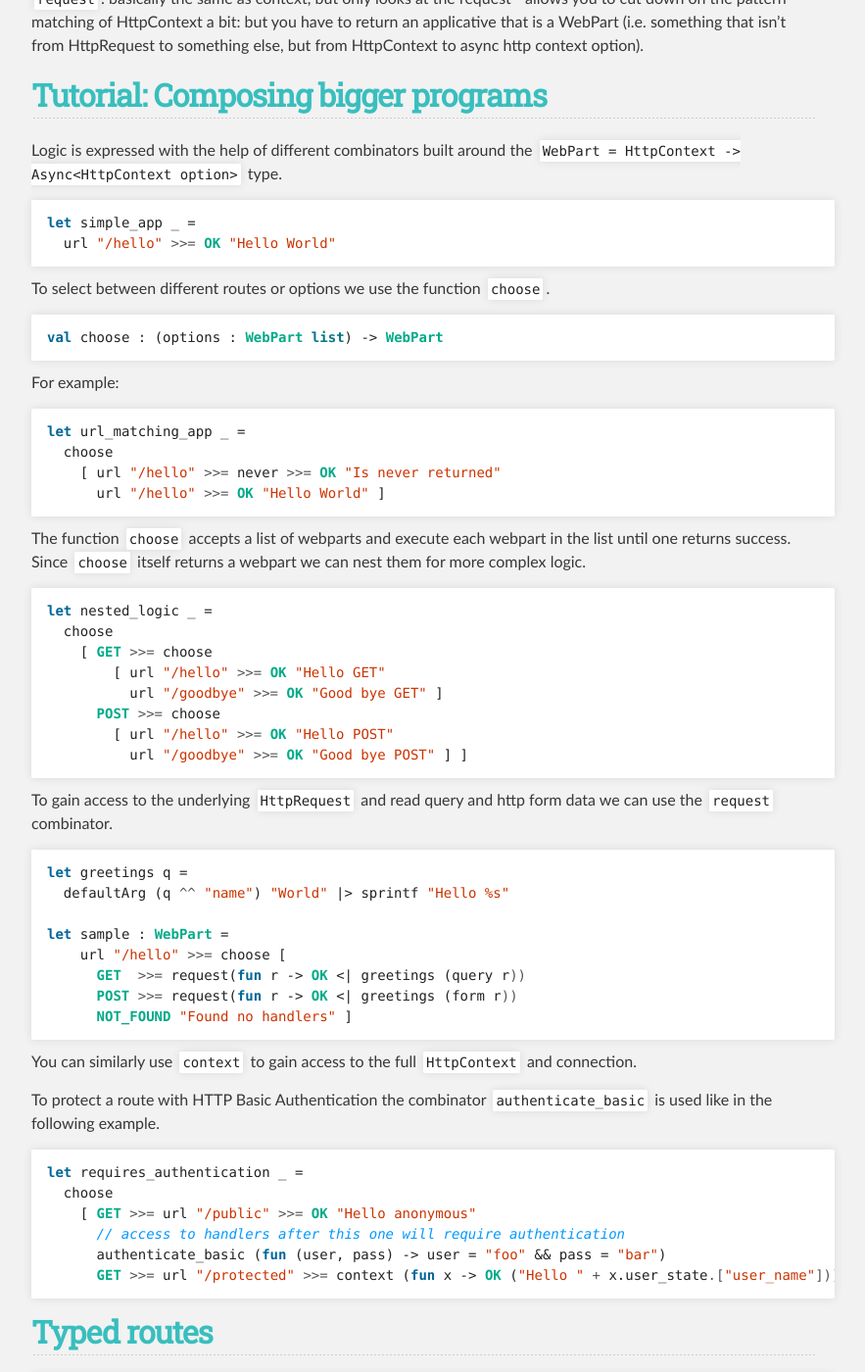
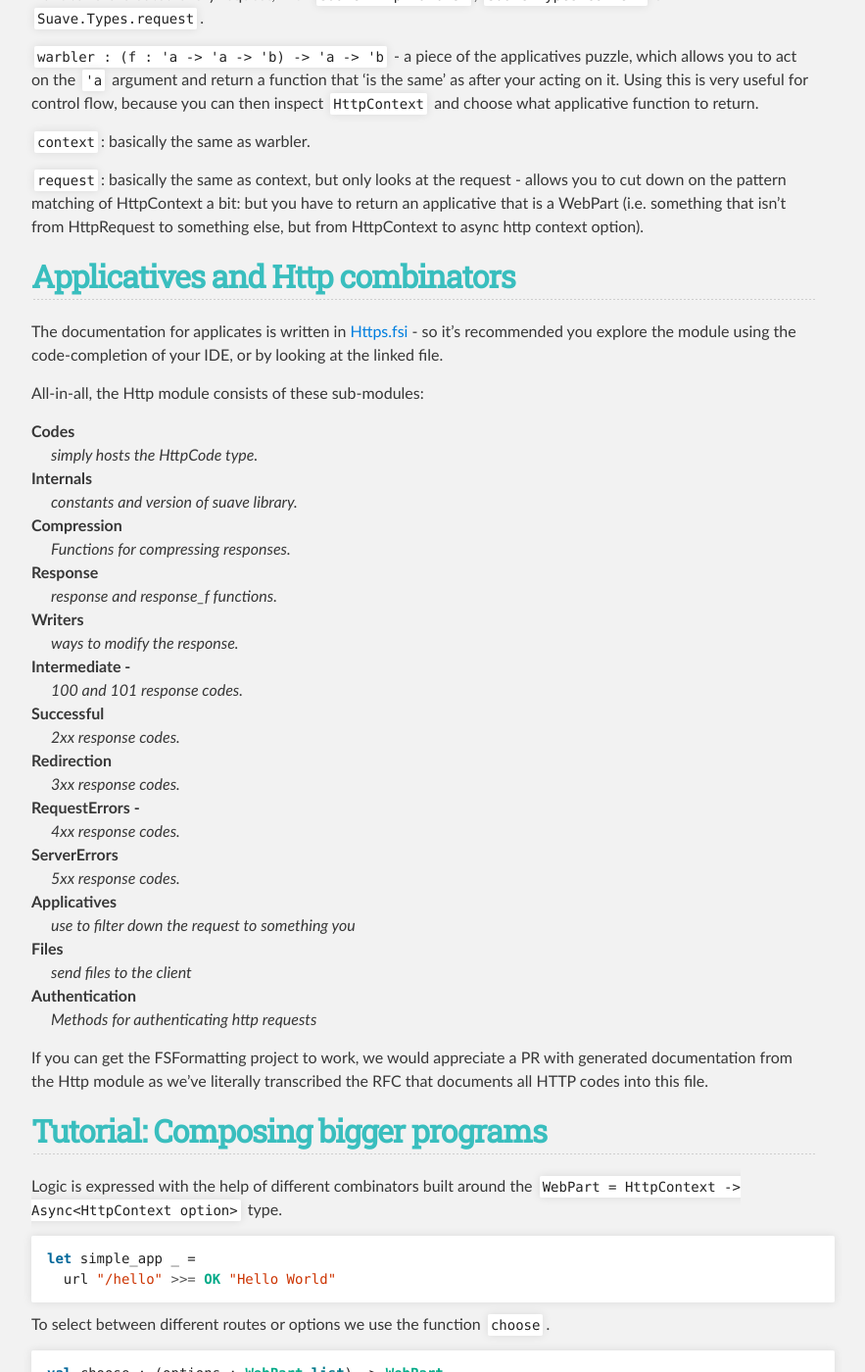
Before and after one commit to SuaveIO/suave, a Jekyll site: the page built from index.md, in a window 1280 px wide and 1400 px high, scrolled down 2166 px. Shown: the whole window at 98% size, without its empty margins (208-1091 px from the left). Built offline with Jekyll 4.4.1, drawn with Linux system fonts in a browser that asks for light colours; some of the changed text lies outside the part shown.

Commit message:
docs on Http module

```diff
--- a/_includes/content.md
+++ b/_includes/content.md
@@ -21,6 +21,13 @@ To install Suave, run the following command in the
 
 {% highlight dosbatch %}
 PM> Install-Package Suave
+{% endhighlight %}
+
+Or with Paket in paket.dependencies:
+
+{% highlight dosbatch %}
+source https://nuget.org/api/v2
+nuget Suave 0.16.0
 {% endhighlight %}
 
 Tutorial: Hello World!
@@ -91,6 +101,49 @@ you to cut down on the pattern matching of HttpContext a bit: but you have to
 return an applicative that is a WebPart (i.e. something that isn't from
 HttpRequest to something else, but from HttpContext to async http context
 option).
+
+Applicatives and Http combinators
+---------------------------------
+
+The documentation for applicates is written in
+[Https.fsi](https://github.com/SuaveIO/suave/blob/master/Suave/Http.fsi) - so
+it's recommended you explore the module using the code-completion of your IDE,
+or by looking at the linked file.
+
+All-in-all, the Http module consists of these sub-modules:
+
+<dl>
+<dt>Codes</dt>
+<dd>simply hosts the HttpCode type.</dd>
+<dt>Internals</dt>
+<dd>constants and version of suave library.</dd>
+<dt>Compression</dt>
+<dd>Functions for compressing responses.</dd>
+<dt>Response</dt>
+<dd>response and response_f functions.</dd>
+<dt>Writers</dt>
+<dd>ways to modify the response.</dd>
+<dt>Intermediate - </dt>
+<dd>100 and 101 response codes.</dd>
+<dt>Successful</dt>
+<dd>2xx response codes.</dd>
+<dt>Redirection</dt>
+<dd>3xx response codes.</dd>
+<dt>RequestErrors - </dt>
+<dd>4xx response codes.</dd>
+<dt>ServerErrors</dt>
+<dd>5xx response codes.</dd>
+<dt>Applicatives</dt>
+<dd>use to filter down the request to something you</dd>
+<dt>Files</dt>
+<dd>send files to the client</dd>
+<dt>Authentication</dt>
+<dd>Methods for authenticating http requests</dd>
+</dl>
+
+If you can get the FSFormatting project to work, we would appreciate a PR with
+generated documentation from the Http module as we've literally transcribed the
+RFC that documents all HTTP codes into this file.
 
 Tutorial: Composing bigger programs
 -----------------------------------
```
Also changed, not shown: other parts of _includes/content.md (+3 -0 lines).
